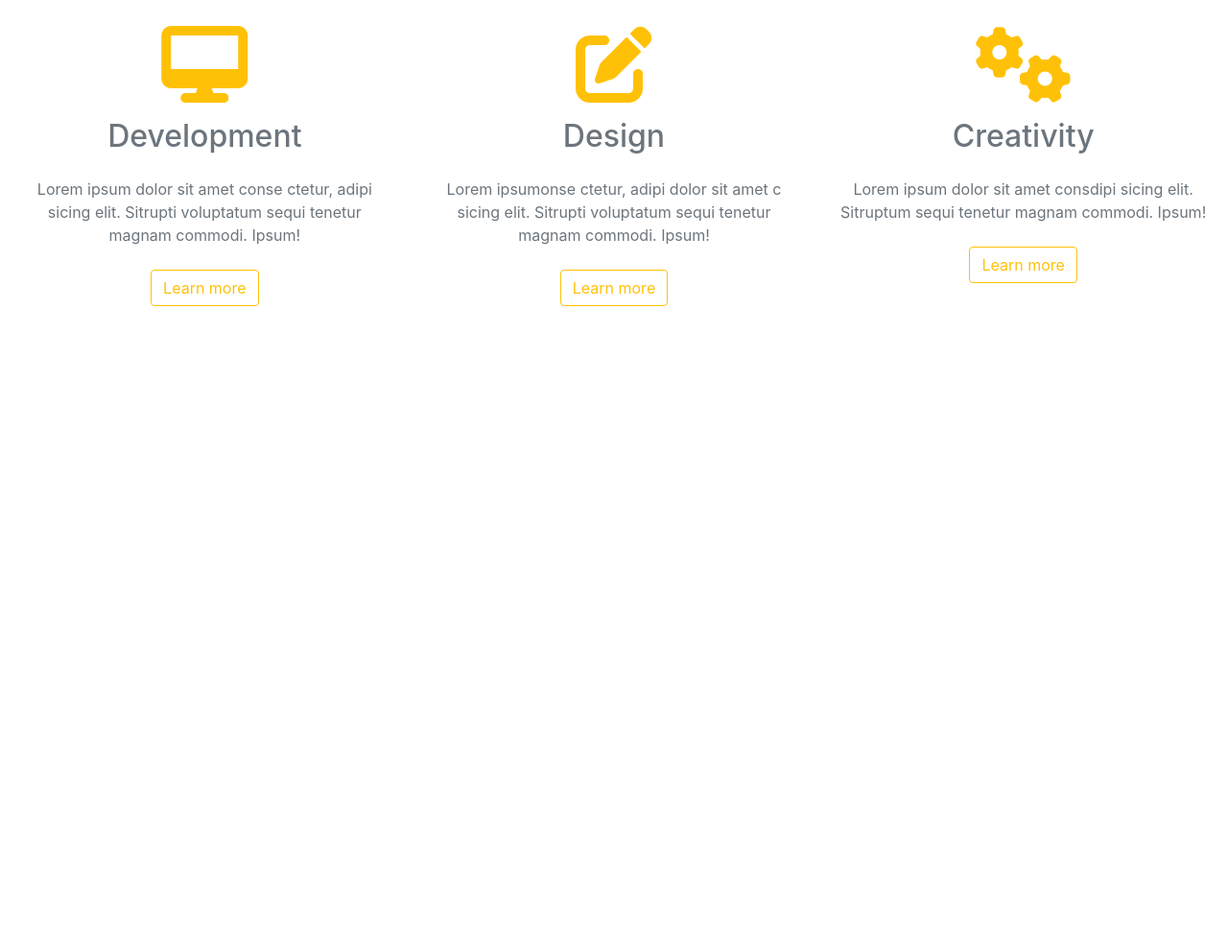
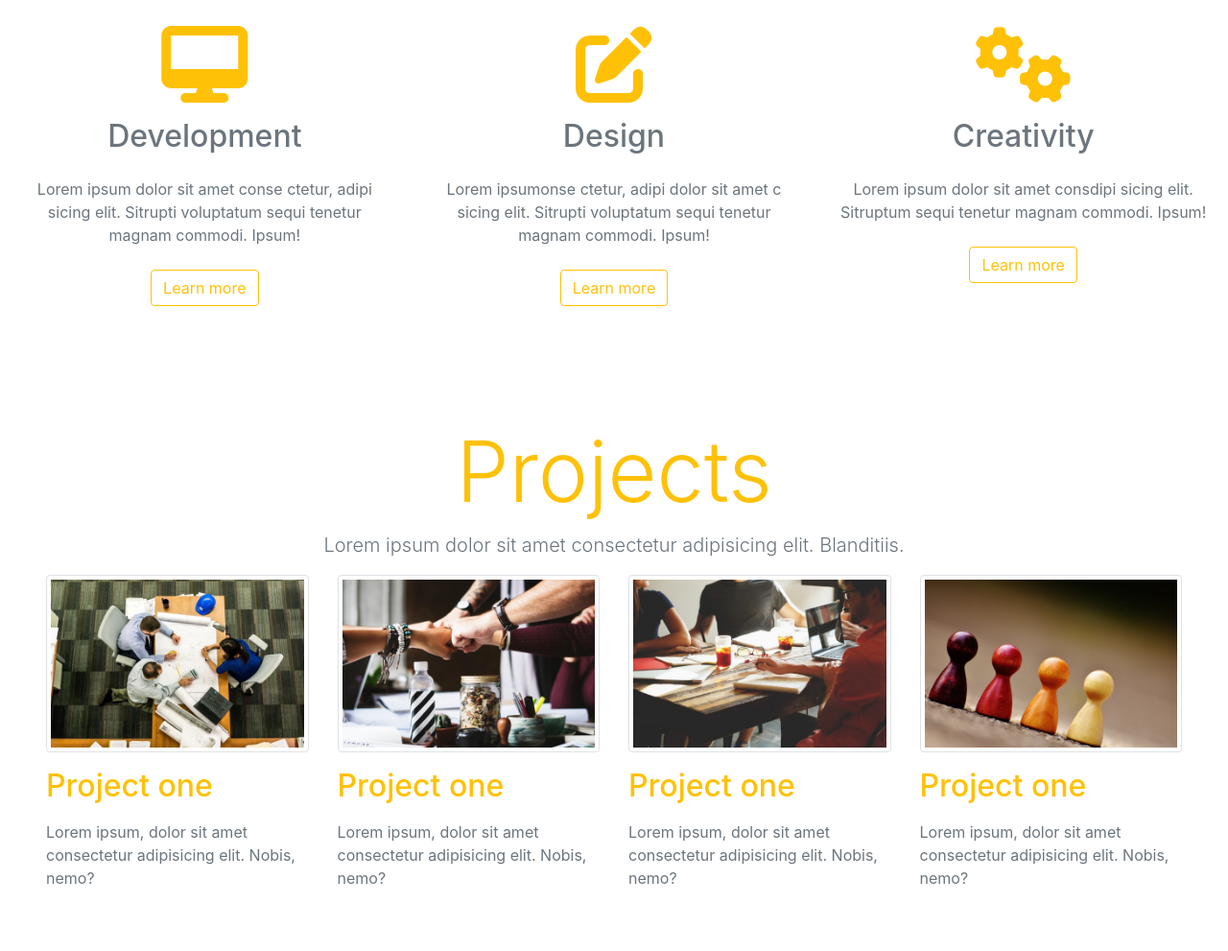
Before and after one commit to neki88/Bootstrap-project, a plain HTML site: page index.html in a window 1280 px wide. Shown: the part 1021-2012 px from the top of the page at 96% size. Before the commit the page ends 1412 px from the top, so only its background shows below. Drawn offline with nearby package versions, Linux system fonts and the light colour scheme.

Commit message:
project section

```diff
--- a/index.html
+++ b/index.html
@@ -97,6 +97,38 @@
       </div>
     </div>
     </section>
+    <section class="projects p-5">
+      <div class="container-fluid">
+        <div class="row">
+          <div class="col-10 m-auto text-center">
+            <h1 class="display-2 text-warning">Projects</h1>
+            <p class="lead text-secondary">Lorem ipsum dolor sit amet consectetur adipisicing elit. Blanditiis.</p>
+          </div>
+        <div class="row justify-content-between">
+          <div class="col-lg-3">
+            <img src="/images/project1.jpg" alt="" class="img-thumbnail">
+            <h2 class="text-warning my-3">Project one</h2>
+            <p class="text-muted">Lorem ipsum, dolor sit amet consectetur adipisicing elit. Nobis, nemo?</p>
+          </div>
+          <div class="col-lg-3">
+            <img src="/images/project2.jpg" alt="" class="img-thumbnail">
+            <h2 class="text-warning my-3">Project one</h2>
+            <p class="text-muted">Lorem ipsum, dolor sit amet consectetur adipisicing elit. Nobis, nemo?</p>
+          </div>
+          <div class="col-lg-3">
+            <img src="/images/project3.jpg" alt="" class="img-thumbnail">
+            <h2 class="text-warning my-3">Project one</h2>
+            <p class="text-muted">Lorem ipsum, dolor sit amet consectetur adipisicing elit. Nobis, nemo?</p>
+          </div>
+          <div class="col-lg-3">
+            <img src="/images/project4.jpg" alt="" class="img-thumbnail">
+            <h2 class="text-warning my-3">Project one</h2>
+            <p class="text-muted">Lorem ipsum, dolor sit amet consectetur adipisicing elit. Nobis, nemo?</p>
+          </div>
+        </div>
+        </div>
+      </div>
+    </section>
 
     <!-- Optional JavaScript; choose one of the two! -->
 
```
